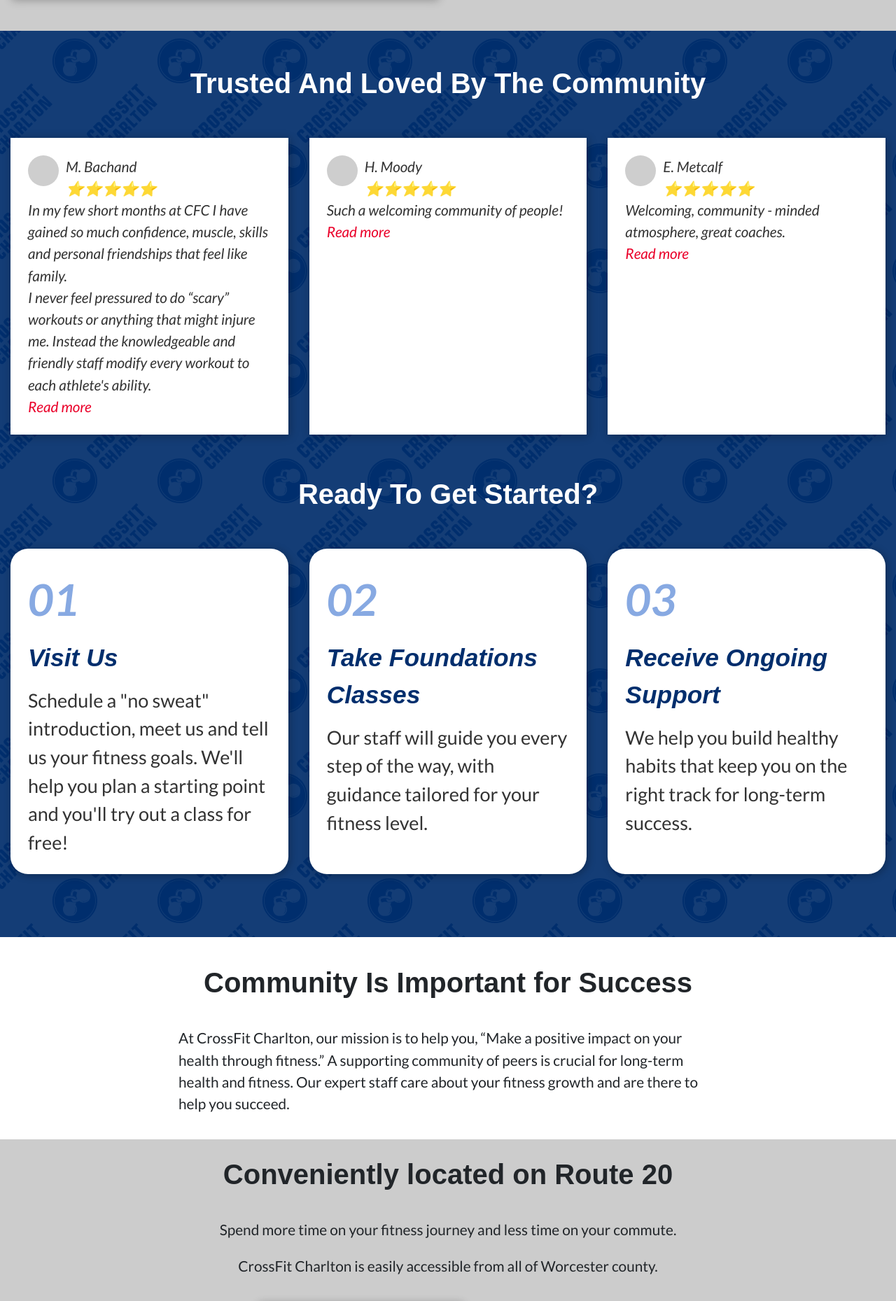
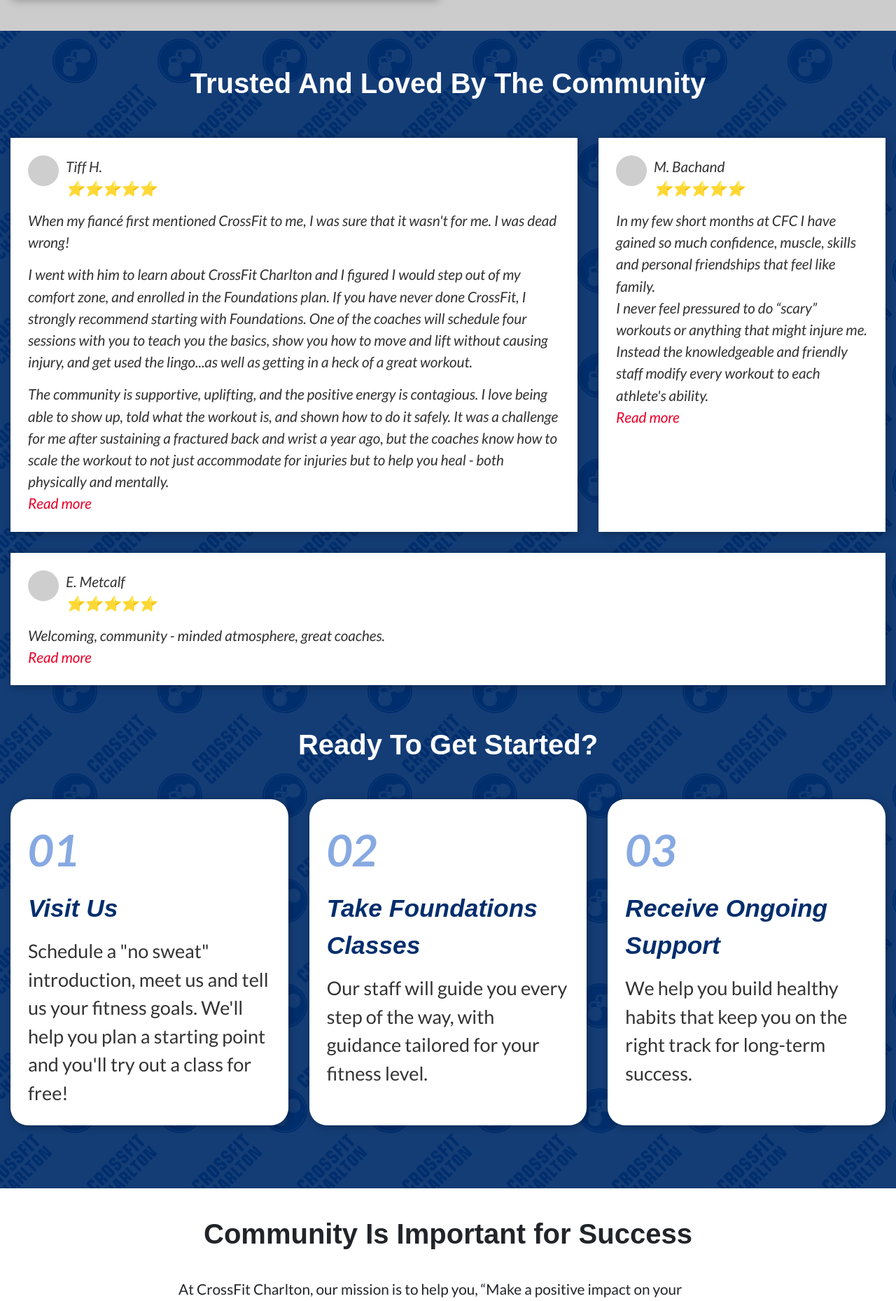
Before and after one commit to jeffhow/crossfitcharlton, a Jekyll site: the page built from index.md, in a window 1280 px wide. Shown: the part 1881-3740 px from the top of the page at 70% size. Built offline with Jekyll 4.4.1, drawn with Linux system fonts in a browser that asks for light colours; some web fonts are replaced; grey boxes are pictures that could not be loaded.

Commit message:
minor updates

```diff
--- a/_includes/reviews.html
+++ b/_includes/reviews.html
@@ -1,7 +1,26 @@
 <section class="reviews">
-    <h2>Trusted And Loved By The Community</h2>
-    <div class="container multi-col">
-      <div class="col card">
+  <h2>Trusted And Loved By The Community</h2>
+  <div class="container multi-col">
+      <div class="col card" style="flex-basis: 800px;">
+        <header>
+          <img
+            src="https://lh3.googleusercontent.com/a-/ALV-UjWfrY5o1N9k_iGYY9y44PTmXaKhs4HoidaDf0fc6owDDxs=w36-h36-p-rp-mo-br100"
+            alt="avatar photo"
+            width="44" height="44"
+            class="avatar">
+          <p class="name">Tiff H.</p>
+          <p class="rating">⭐⭐⭐⭐⭐</p>
+          <p class="review">When my fiancé first mentioned CrossFit to me, I was sure that it wasn't for me. I was dead wrong!</p>
+
+            <p class="review">I went with him to learn about CrossFit Charlton and I figured I would step out of my comfort zone, and enrolled in the Foundations plan. If you have never done CrossFit, I strongly recommend starting with Foundations. One of the coaches will schedule four sessions with you to teach you the basics, show you how to move and lift without causing injury, and get used the lingo...as well as getting in a heck of a great workout.</p>
+
+            <p class="review">The community is supportive, uplifting, and the positive energy is contagious. I love being able to show up, told what the workout is, and shown how to do it safely. It was a challenge for me after sustaining a fractured back and wrist a year ago, but the coaches know how to scale the workout to not just accommodate for injuries but to help you heal - both physically and mentally.</p>
+        </header>
+          <footer>
+            <p><a href="https://g.co/kgs/B9gtau" target="_BLANK">Read more</a></p>
+          </footer>
+      </div>
+      <div class="col card" style="flex-basis: 400px;">
         <header>
           <img
             src="https://lh3.googleusercontent.com/a/ACg8ocJhL33ItiLMHGa33W65_Xqe5gTdLrjr_s7HZ7ATZkfj=w36-h36-p-rp-mo-br100"
@@ -18,22 +37,7 @@
             <p><a href="https://g.co/kgs/WF6YVm" target="_BLANK">Read more</a></p>
           </footer>
       </div>
-      <div class="col card">
-        <header>
-          <img
-            src="https://lh3.googleusercontent.com/a-/ALV-UjUNhTDbkY-KENtcFngqaTYHB5xg2HD1Nw37n4CG9cQIB6Kq=w36-h36-p-rp-mo-br100"
-            alt="avatar photo"
-            width="44" height="44"
-            class="avatar">
-          <p class="name">H. Moody</p>
-          <p class="rating">⭐⭐⭐⭐⭐</p>
-          <p class="review">Such a welcoming community of people!</p>
-        </header>
-          <footer>
-            <p><a href="https://g.co/kgs/nDYX9X" target="_BLANK">Read more</a></p>
-          </footer>
-      </div>
-      <div class="col card">
+      <div class="col card" style="flex-basis: 250px;">
         <header>
           <img
             src="https://lh3.googleusercontent.com/a/ACg8ocIkJ69tk-GZ4CNTBiz1qFWTNo7JRRfxBuZBYJo5C2Ex=w36-h36-p-rp-mo-br100"
--- a/_sass/components/cards.scss
+++ b/_sass/components/cards.scss
@@ -3,7 +3,7 @@
     background-color: var(--white);
     padding: 25px;
     box-shadow:2px 2px 12px rgba(0, 0, 0, 0.3);
-    flex: 1 1 250px;
+    flex: 1 1 300px;
 
     img {
         opacity: 0.5;;
--- a/_sass/components/reviews.scss
+++ b/_sass/components/reviews.scss
@@ -1,4 +1,7 @@
 .reviews {
+    p.review {
+        margin-top: 15px;
+    }
     .avatar {
         border-radius: 50%;
         float:left;
```
Also changed, not shown: cancel.html (+9 -14 lines), hold.html (+12 -12 lines).
